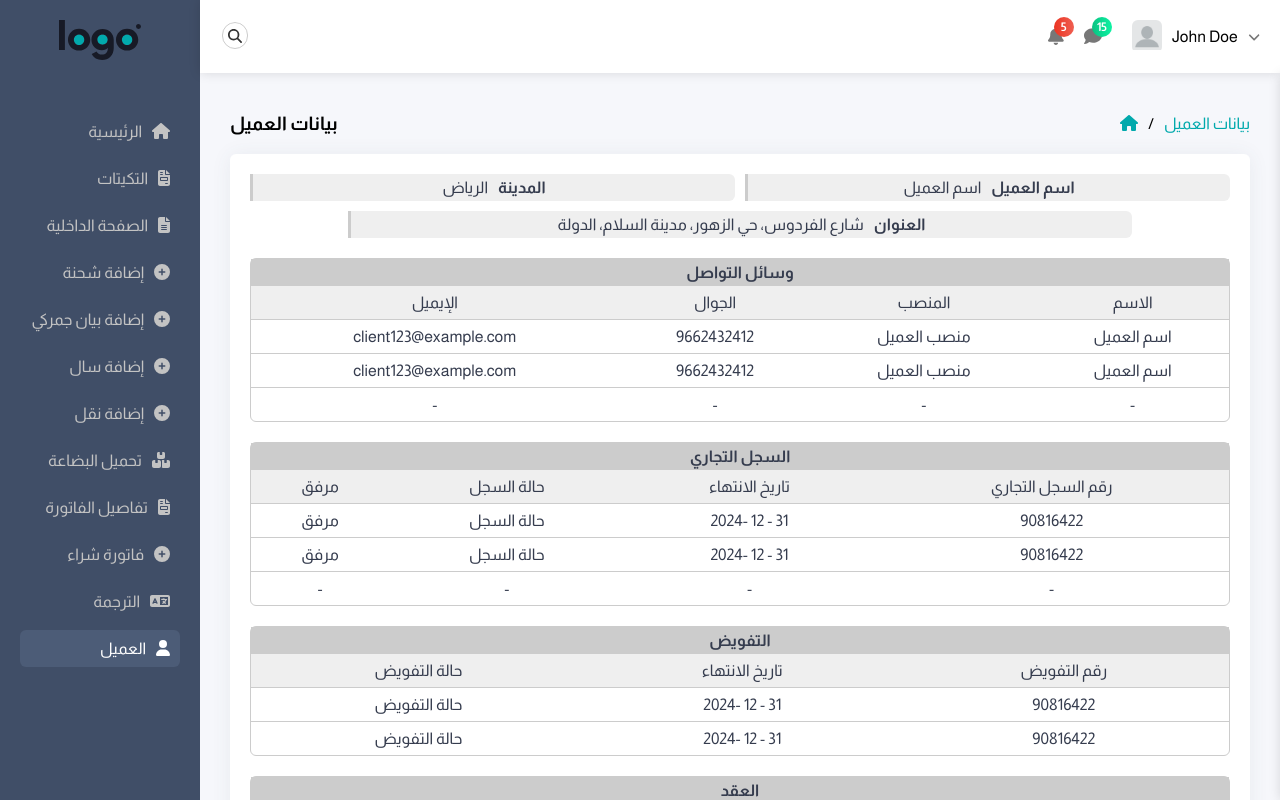
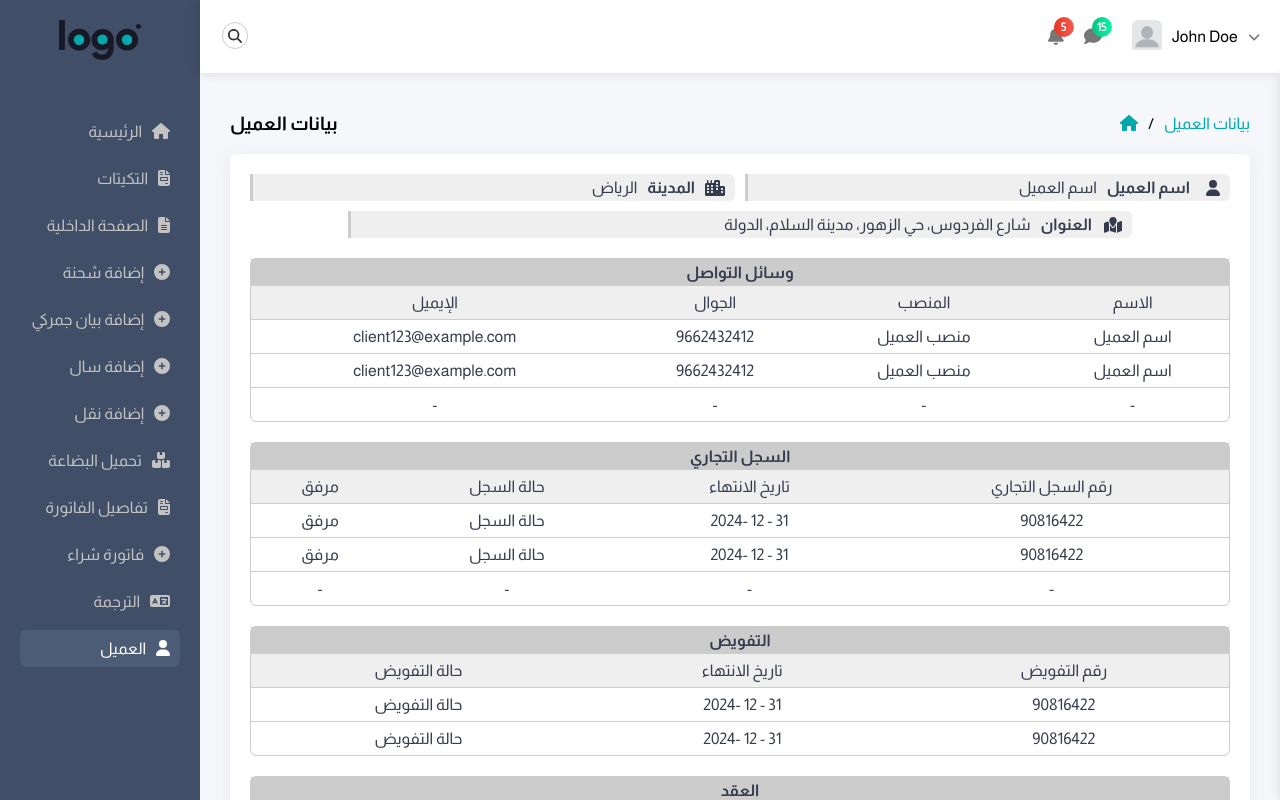
Before and after one commit to MtsmAshraf/adminty-master-react, a React (Create React App) app: page /client in a window 1280 px wide. Built offline with nearby package versions, Linux system fonts and the light colour scheme.

Commit message:
edited CLients tables info pairs

```diff
--- a/src/Pages/Client/Client.jsx
+++ b/src/Pages/Client/Client.jsx
@@ -1,6 +1,8 @@
+import { FontAwesomeIcon } from "@fortawesome/react-fontawesome"
 import Breadcumbs from "../../components/Breadcumbs/Breadcumbs"
 import Card from "../../components/Card/Card"
 import styles from "./client.module.css"
+import { faCity, faMapLocation, faUser } from "@fortawesome/free-solid-svg-icons"
 
 const Client = () => {
   return (
@@ -10,14 +12,23 @@
             <Card>
                 <div className={styles.pairs}>
                     <div className={styles.infoPair}>
+                        <span>
+                            <FontAwesomeIcon icon={faUser} />
+                        </span>
                         <h4>اسم العميل</h4>
                         <p>اسم العميل</p>
                     </div>
                     <div className={styles.infoPair}>
+                        <span>
+                            <FontAwesomeIcon icon={faCity} />
+                        </span>
                         <h4>المدينة</h4>
                         <p>الرياض</p>
                     </div>
                     <div className={styles.infoPair}>
+                        <span>
+                            <FontAwesomeIcon icon={faMapLocation} />
+                        </span>
                         <h4>العنوان</h4>
                         <p>شارع الفردوس، حي الزهور، مدينة السلام، الدولة</p>
                     </div>
--- a/src/Pages/Client/client.module.css
+++ b/src/Pages/Client/client.module.css
@@ -25,13 +25,27 @@
 .client .infoPair{
     display: flex;
     align-items: center;
-    justify-content: center;
+    /* justify-content: center; */
     gap: 10px;
     background-color: #efefef;
-    padding: 5px 10px;
+    padding: 5px 40px 5px 10px;
     border-radius: 0px var(--main-border-radius) var(--main-border-radius) 0px;
     width: calc((100% - 20px) / 3);
+    width: calc((50% - 10px) / 2);
     border-left: 3px solid #ccc;
+    position: relative;
+}
+.client .infoPair span{
+    position: absolute;
+    right: 10px;
+    top: 50%;
+    transform: translateY(-50%);
+    display: flex;
+    align-items: center;
+    justify-content: center;
+}
+.client .infoPair:last-child{
+    width: calc(50% - 10px);
 }
 .client .infoTable{
     width: calc((100% - 20px) / 2) !important;
@@ -85,6 +99,7 @@
     }
     .client .infoPair h4{
         width: 25%;
+        text-wrap: nowrap;
     }
     .client .infoPair p{
         flex: 1;
```
